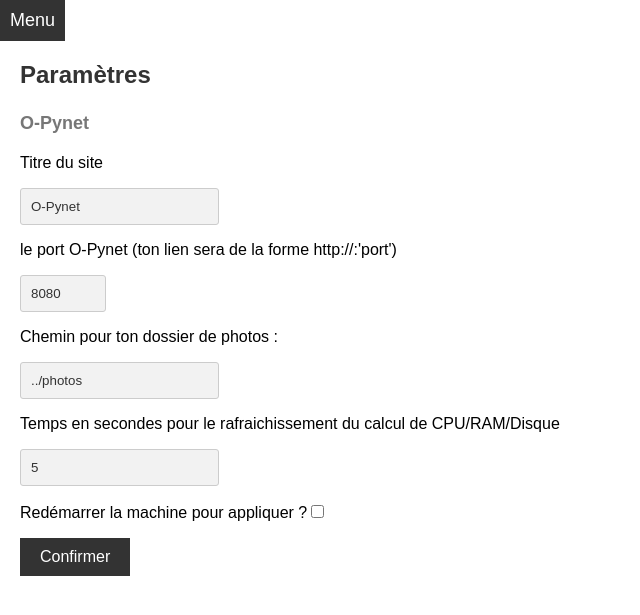
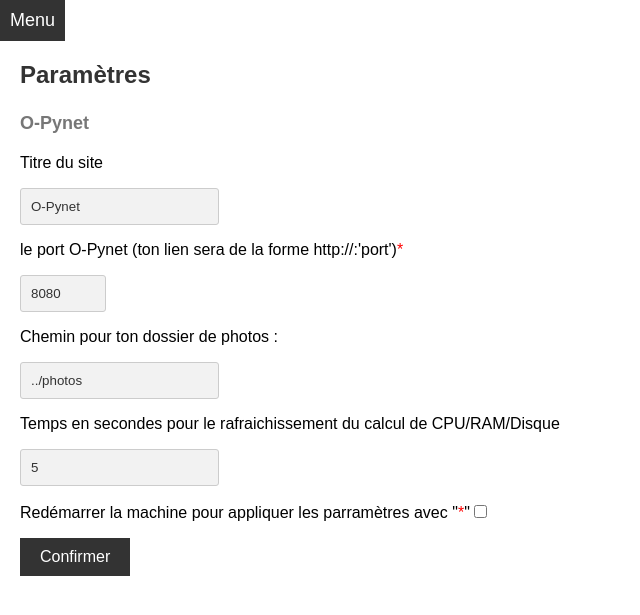
Before and after one commit to Lenitra/O-Pynet, a Flask app: page /config in a window 1280 px wide. Shown: the top 615 px of the page, without its empty margins (0-640 px from the left). Run offline with Flask 3, Linux system fonts and the light colour scheme; the visitor is signed in with stand-in values (Sample User, id 1); parts of the project's set-up code (start-up, migrations or seed data) failed here and were passed over.

Commit message:
reboot machine conf

```diff
--- a/templates/config.html
+++ b/templates/config.html
@@ -173,7 +173,11 @@
             <li><a href="/photos">Photos</a></li>
         </ul>
     </div>
-
+    <style>
+        .formrequire {
+            color: red;
+        }
+    </style>
     <!-- Contenu principal -->
     <div id="content" class="content">
         <button onclick="toggleSidebar()" class="menu-button">Menu</button>
@@ -182,13 +186,13 @@
         <form action="/configupdate" method="post">
             <p>Titre du site</p>
             <input name="title" placeholder="Title" type="text" value="{{config['title']}}">
-            <p>le port O-Pynet (ton lien sera de la forme http://{{config["ip"]}}:'port')</p>
+            <p>le port O-Pynet (ton lien sera de la forme http://{{config["ip"]}}:'port')<span class="formrequire">*</span></p>
             <input name="port" placeholder="port" type="number" max="9999" min="0" value="{{config['port']}}">
             <p>Chemin pour ton dossier de photos :</p>
             <input name="photosfolder" placeholder="photos path" type="text" value="{{config['photosfolder']}}">
             <p>Temps en secondes pour le rafraichissement du calcul de CPU/RAM/Disque</p>
             <input name="ramcputime" placeholder="Time" type="number" value="{{config['ramcputime']}}">
-            <p>Redémarrer la machine pour appliquer ?<input type="checkbox" name="reboot"></p>
+            <p>Redémarrer la machine pour appliquer les parramètres avec "<span class="formrequire">*</span>"<input type="checkbox" name="reboot"></p>
 
             <input type="submit" value="Confirmer">
 
```
